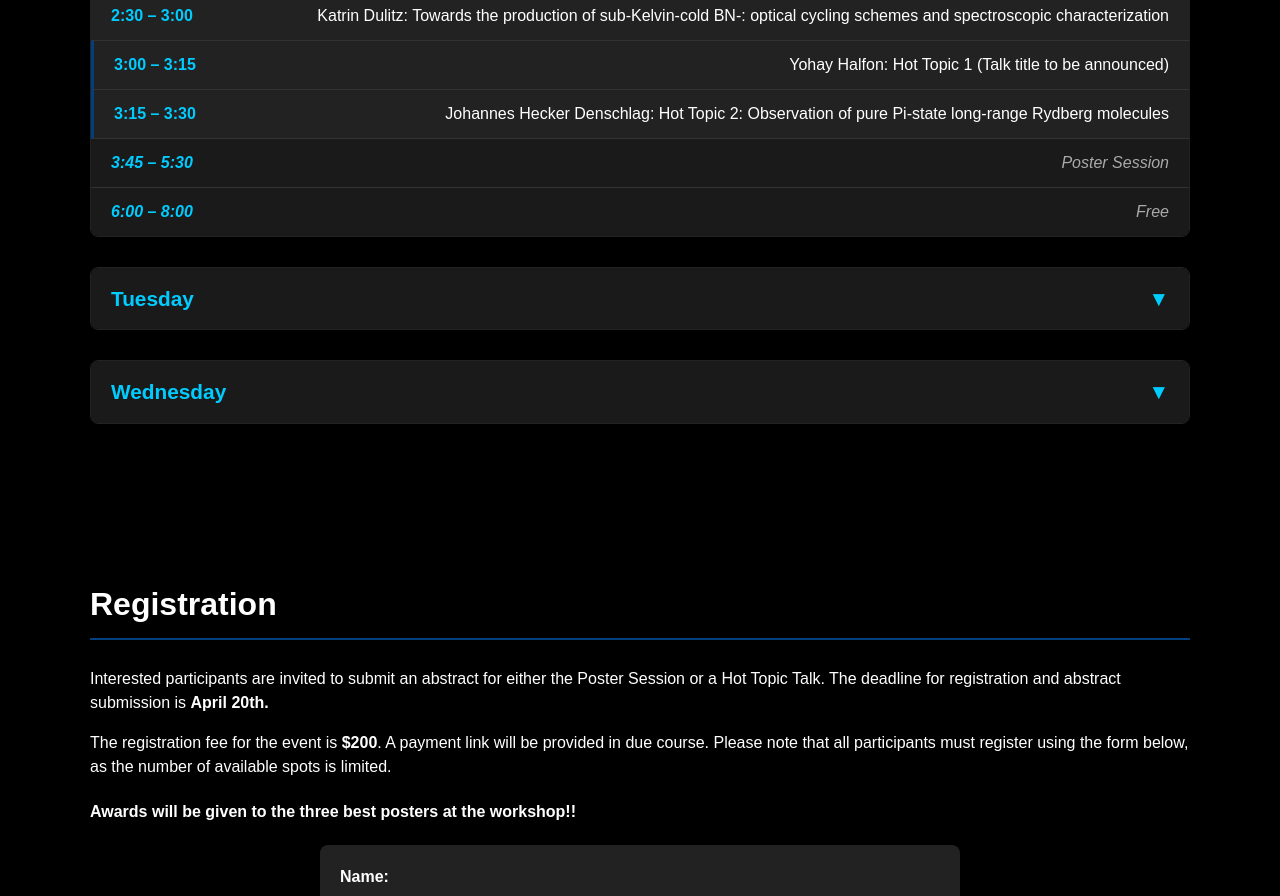
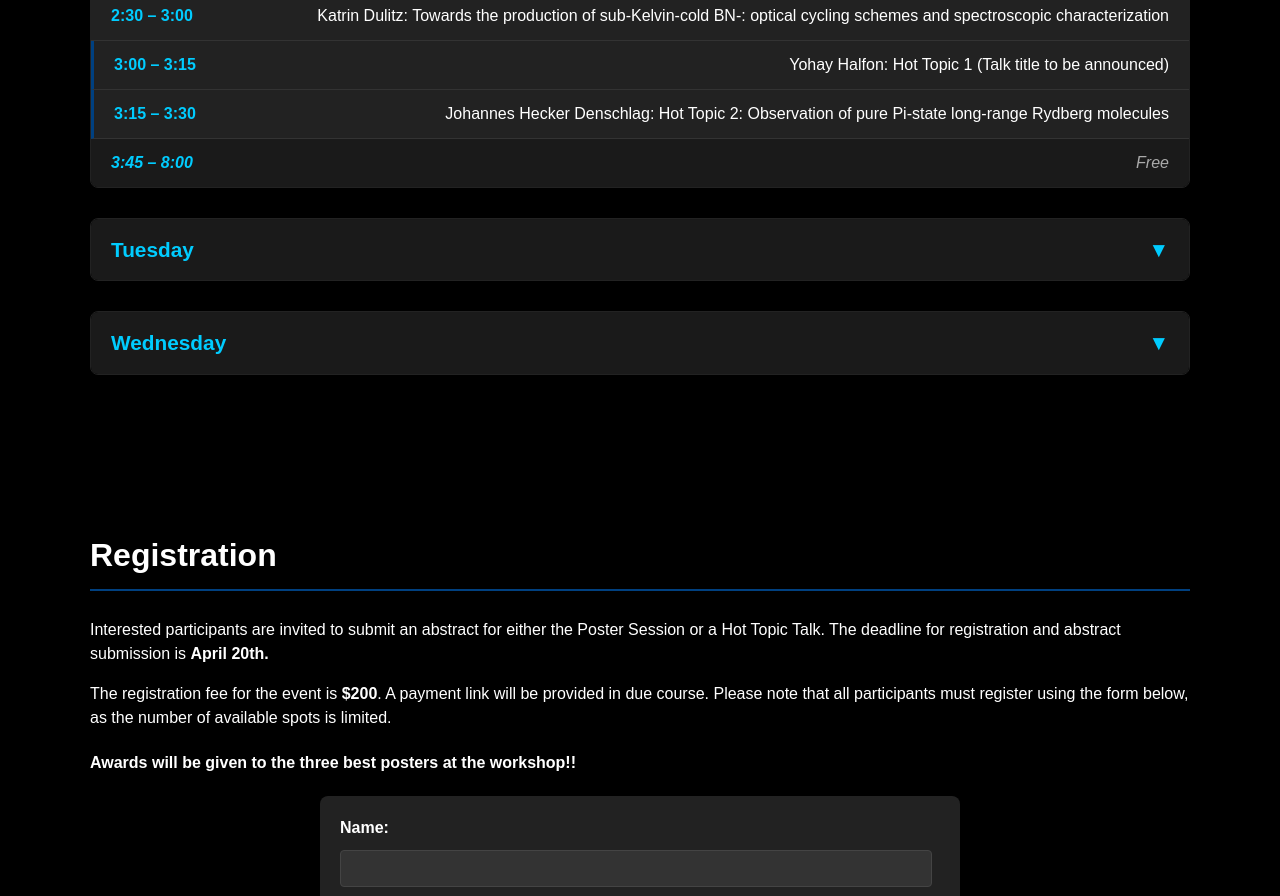
Before and after one commit to atomion2026/atomion2026.github.io, a website: page index.html in a window 1280 px wide. Shown: the part 2760-3656 px from the top of the page. Drawn offline with Linux system fonts and the light colour scheme.

Commit message:
fixed schedule so that poster session is only on tuesday

```diff
--- a/index.html
+++ b/index.html
@@ -127,8 +127,7 @@
               <div class="row session"><span class="time">3:00 – 3:15</span><span>Yohay Halfon: Hot Topic 1 (Talk title to be announced)</span></div>
               <div class="row session"><span class="time">3:15 – 3:30</span><span>Johannes Hecker Denschlag: Hot Topic 2: Observation of pure Pi-state long-range Rydberg molecules</span></div>
 
-              <div class="row break"><span class="time">3:45 – 5:30</span><span>Poster Session</span></div>
-              <div class="row break"><span class="time">6:00 – 8:00</span><span>Free</span></div>
+              <div class="row break"><span class="time">3:45 – 8:00</span><span>Free</span></div>
 
             </div>
           </details>
@@ -154,9 +153,9 @@
 
             <div class="row break"><span class="time">12:30 – 2:00</span><span>Lunch Break</span></div>
 
-            <div class="row break"><span class="time">2:00 – 3:00</span><span>Poster Session</span></div>
+            <div class="row break"><span class="time">2:00 – 4:00</span><span>Poster Session</span></div>
 
-            <div class="row break"><span class="time">3:00 – 5:30</span><span>Free</span></div>
+            <div class="row break"><span class="time">4:00 – 6:00</span><span>Free</span></div>
 
             <div class="row highlight"><span class="time">6:00 – 8:00</span><span>Conference diner</span></div>
 
```
